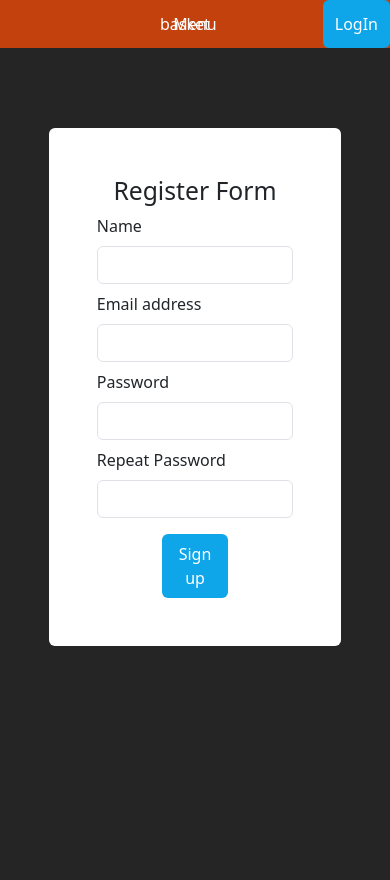
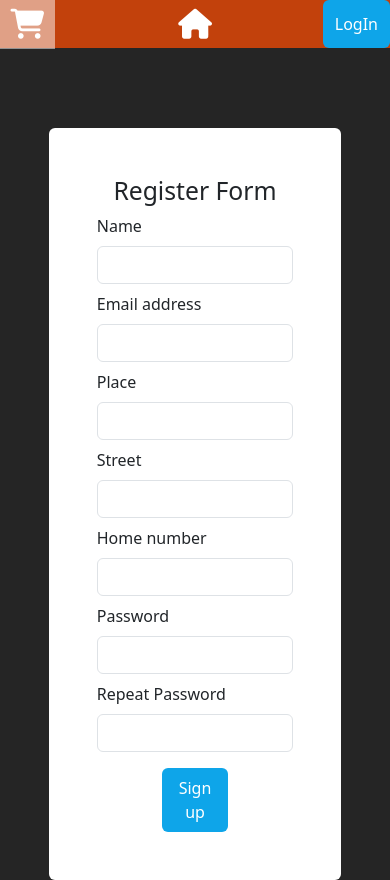
Before and after one commit to wlpinjlte/Electronic-system-of-library, a React (Create React App) app in the folder electronic-system-of-library/: page /register in a window 390 px wide. Before the commit the page ends 844 px from the top, so only its background shows below. Built offline with nearby package versions, Linux system fonts and the light colour scheme; no server answers.

Commit message:
user model address added, responsive single book added, navbar got icons, register form changed ofc

```diff
--- a/electronic-system-of-library/src/components/Navbar/index.jsx
+++ b/electronic-system-of-library/src/components/Navbar/index.jsx
@@ -2,15 +2,23 @@ import { useContext } from "react";
 import { UsersContext } from "../../contexts/User.context";
 import { Link } from "react-router-dom";
 import 'bootstrap/dist/css/bootstrap.min.css'
+import styled from "styled-components";
+const Hlink=styled(Link)`
+    &:hover{
+        background-color:rgb(255,255,255,0.5);
+    }
+`
 function Navbar(){
     const {userName,isLogged,logIn,logOut,isAdmin}=useContext(UsersContext)
     return(
         <div className="Navbar w-full h-12 bg-orange-700 flex justify-center items-center text-white">
-            {isAdmin&&
-                <Link className="absolute left-0 text-3xl text-white font-bold flex justify-center items-center w-12" style={{textDecoration:"none"}} to="/add">+</Link>}
-            <Link className="absolute left-40 text-white flex justify-center items-center" style={{textDecoration:"none"}} to="/basket">basket</Link>
-            <div className="">
-                Menu
+            <Hlink className="absolute left-0 text-white flex justify-center items-center text-3xl" style={{padding:"0.65rem",textDecoration:"none"}} to="/basket">
+                <i className="fa-solid fa-cart-shopping"></i>
+            </Hlink>
+            <div className="flex">
+                <Hlink className="text-3xl text-white" to='/' style={{padding:"0.4rem"}}><i className="fa-solid fa-house"></i></Hlink>
+                {isAdmin&&
+                <Hlink className="text-3xl text-white font-bold flex justify-center items-center w-12" style={{padding:"0.4rem",textDecoration:"none"}} to="/add">+</Hlink>}
             </div>
             <div className="flex items-center absolute right-0">
                 {isLogged&&
--- a/electronic-system-of-library/src/components/Register/index.jsx
+++ b/electronic-system-of-library/src/components/Register/index.jsx
@@ -10,6 +10,7 @@ function Register(){
 
     const submit = async(values)=>{
         let result = await signUp(values)
+        // console.log(values)
         console.log(result)
         if(result === 'registered'){
             navigate('/login')
@@ -43,6 +44,51 @@ function Register(){
                         }
                     })}/>
                     {errors.email&&<p className="text-red-600">{errors.email.message}</p>}
+                </div>
+
+                <div className="form-outline mb-2">
+                    <label className="form-label" htmlFor="form2Example1">Place</label>
+                    <input type="place" id="form2Example1" className="form-control"  {...register("place",{
+                        required:{
+                            value:true,
+                            message:"Pole wymagane"
+                        },
+                        pattern:{
+                            value:/^[A-Z][a-z]+$/,
+                            message:"Nieprawidłowa nazwa miejscowość"
+                        }
+                    })}/>
+                    {errors.place&&<p className="text-red-600">{errors.place.message}</p>}
+                </div>
+
+                <div className="form-outline mb-2">
+                    <label className="form-label" htmlFor="form2Example1">Street</label>
+                    <input type="street" id="form2Example1" className="form-control"  {...register("street",{
+                        required:{
+                            value:true,
+                            message:"Pole wymagane"
+                        },
+                        pattern:{
+                            value:/^[A-Z][a-z]+$/,
+                            message:"Nieprawidłowa nazwa ulicy"
+                        }
+                    })}/>
+                    {errors.street&&<p className="text-red-600">{errors.street.message}</p>}
+                </div>
+
+                <div className="form-outline mb-2">
+                    <label className="form-label" htmlFor="form2Example1">Home number</label>
+                    <input type="home-number" id="form2Example1" className="form-control"  {...register("number",{
+                        required:{
+                            value:true,
+                            message:"Pole wymagane"
+                        },
+                        pattern:{
+                            value:/^[1-9]+[A-Z]*$/,
+                            message:"Nieprawidłowy numer mieszkania"
+                        }
+                    })}/>
+                    {errors.number&&<p className="text-red-600">{errors.number.message}</p>}
                 </div>
 
                 <div className="form-outline mb-2">
@@ -80,7 +126,7 @@ function Register(){
                     {errors.repeatPassword&&<p className="text-red-600">{errors.repeatPassword.message}</p>}
                 </div>
 
-                <button type="submit" className="w-1/3 bg-sky-500 mt-2 p-2 rounded self-center text-white">Sign up</button>
+                <button type="submit" className="w-1/3 bg-sky-500 mt-2 p-2 rounded self-center text-white hover:bg-sky-400">Sign up</button>
             </form>
         </div>
     )
--- a/electronic-system-of-library/src/components/SingleBookPage/index.jsx
+++ b/electronic-system-of-library/src/components/SingleBookPage/index.jsx
@@ -3,6 +3,18 @@ import { useParams } from "react-router-dom";
 import BookContext from "../../contexts/Books.context";
 import { addOpinionToBook, getOne } from "../../helpers/bookApi";
 import { useForm } from "react-hook-form";
+import styled from "styled-components";
+const Contianer=styled.div`
+    flex-direction:row;
+    @media(max-width:770px){
+        flex-direction:column;
+    }
+`
+const Formm=styled.form`
+    @media(max-width:770px){
+        margin-top:1rem;
+    }
+`
 function SingleBookPage(){
     const {bookId}=useParams();
     const [object,objectSet]=useState(false)
@@ -26,9 +38,10 @@ function SingleBookPage(){
     }
     console.log(object)
     return(
-        <div className="SingleBookPage flex justify-center items-center mt-40 relative">
+        <Contianer className="SingleBookPage flex justify-center items-center mt-40 relative md:felx-row lg:felx-row">
+            {!object&&<div className="text-white text-7xl">loading...</div>}
             {object&&<>
-            <div className="card w-1/4 relative">
+            <div className="card lg:w-1/4 md:w-1/3 relative w-5/6">
                 <img src={`http://localhost:3000/${object.photo}`} className="card-img-top h-96 object-cover"></img>
                 <div className="card-body">
                     <h5 className="card-title">title:{object.title}</h5>
@@ -46,7 +59,7 @@ function SingleBookPage(){
                     </div>
                 </div>
             </div>
-            <form className="card w-1/3 relative p-5 box-border duration-300 overflow-y-scroll" style={{minHeight:!isForm?"43rem":"30rem",maxHeight:"43rem"}} onSubmit={handleSubmit(submitOpinion)}>
+            <Formm className="card relative p-5 box-border duration-300 overflow-y-scroll lg:w-1/3 md:w-1/2 w-5/6" style={{minHeight:!isForm?"43rem":"30rem",maxHeight:"43rem"}} onSubmit={handleSubmit(submitOpinion)}>
             {!isForm&&
                 <>
                     <h1 className="card-title">Opinions</h1>
@@ -96,8 +109,8 @@ function SingleBookPage(){
                     {errors.rating&&<p className="text-red-600">{errors.rating.message}</p>}
                     <button className="absolute self-center bottom-3 text-white p-2 bg-sky-500 rounded" type='submit'>Submit Opinion</button>
                 </>}
-            </form></>}
-        </div>
+            </Formm></>}
+        </Contianer>
     )
 }
 export default SingleBookPage;
```
Also changed, not shown: 2 other files (tests, documents, lock files or other folders).
